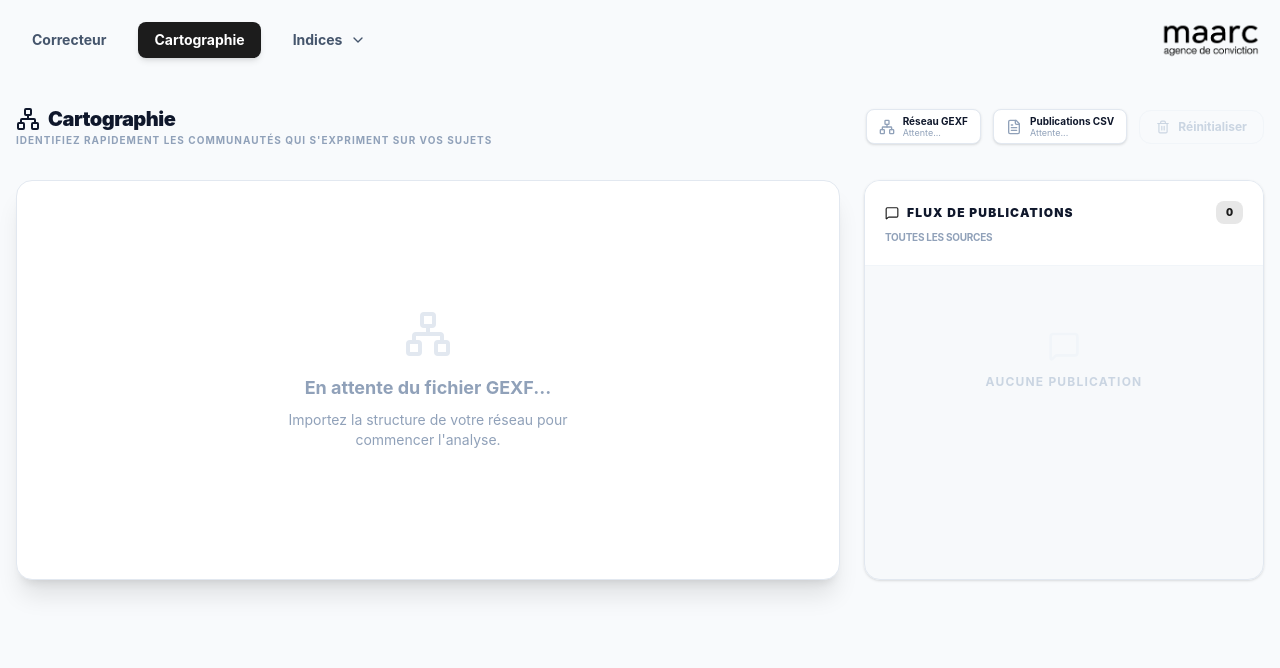
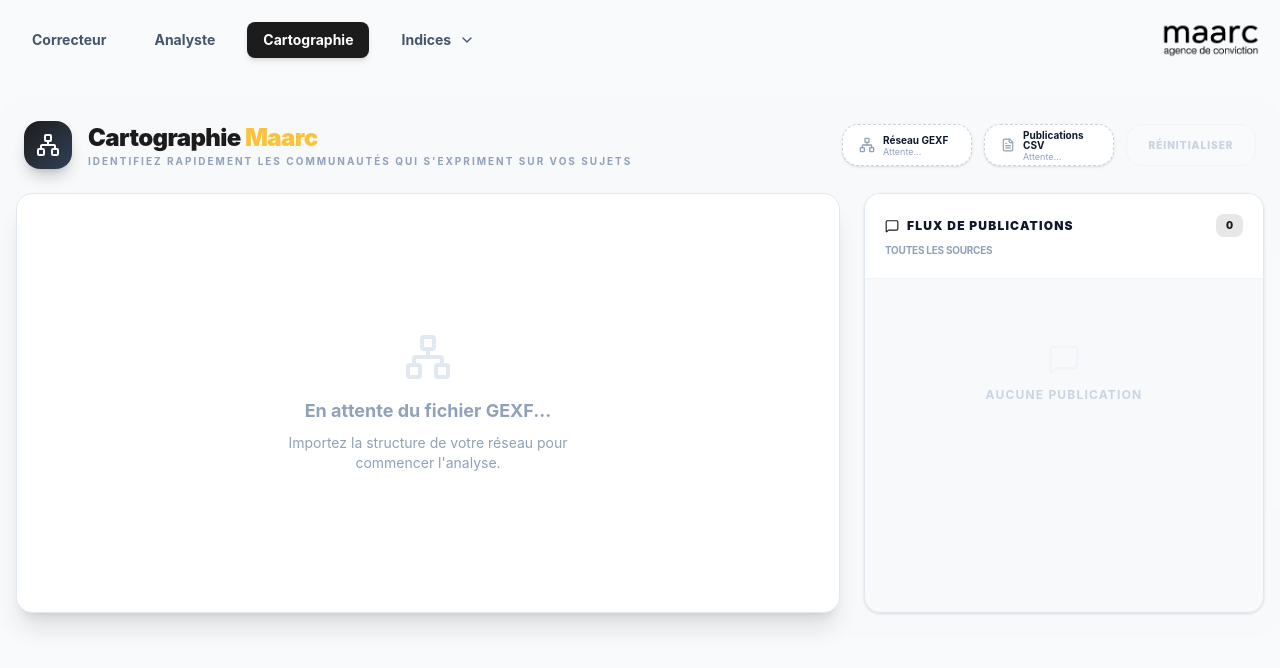
Before and after one commit to maxencedc1/maarc-watch-dashboard, a React (Vite) app: page / in a window 1280 px wide. Both pictures are taken after a click on the button "Cartographie". Shown: the top 668 px of the page. Built offline with nearby package versions, Linux system fonts and the light colour scheme.

Commit message:
Add files via upload

```diff
--- a/src/App.tsx
+++ b/src/App.tsx
@@ -6,7 +6,7 @@
 import { ChevronDown } from 'lucide-react';
 
 export default function App() {
-  const [currentView, setCurrentView] = useState<'indices' | 'correcteur' | 'cartographie'>('correcteur');
+  const [currentView, setCurrentView] = useState<'indices' | 'correcteur' | 'analyste' | 'cartographie'>('correcteur');
   const [activeTab, setActiveTab] = useState('visibilite');
   const [scrolled, setScrolled] = useState(false);
 
@@ -46,10 +46,22 @@
               className={`px-4 py-2 rounded-lg text-sm font-bold transition-all ${
                 currentView === 'correcteur'
                   ? 'bg-secondary text-white shadow-md'
-                  : 'text-slate-600 hover:bg-slate-100'
+                  : 'text-slate-600 hover:bg-primary hover:text-secondary'
               }`}
             >
               Correcteur
+            </button>
+
+            {/* Analyste Button */}
+            <button
+              onClick={() => setCurrentView('analyste')}
+              className={`px-4 py-2 rounded-lg text-sm font-bold transition-all ${
+                currentView === 'analyste'
+                  ? 'bg-secondary text-white shadow-md'
+                  : 'text-slate-600 hover:bg-primary hover:text-secondary'
+              }`}
+            >
+              Analyste
             </button>
 
             {/* Cartographie Button */}
@@ -58,7 +70,7 @@
               className={`px-4 py-2 rounded-lg text-sm font-bold transition-all ${
                 currentView === 'cartographie'
                   ? 'bg-secondary text-white shadow-md'
-                  : 'text-slate-600 hover:bg-slate-100'
+                  : 'text-slate-600 hover:bg-primary hover:text-secondary'
               }`}
             >
               Cartographie
@@ -70,7 +82,7 @@
                 className={`flex items-center gap-2 px-4 py-2 rounded-lg text-sm font-bold transition-all ${
                   currentView === 'indices'
                     ? 'bg-secondary text-white shadow-md'
-                    : 'text-slate-600 hover:bg-slate-100'
+                    : 'text-slate-600 hover:bg-primary hover:text-secondary'
                 }`}
               >
                 Indices
@@ -87,7 +99,7 @@
                       className={`w-full text-left px-4 py-3 text-sm font-bold transition-colors ${
                         currentView === 'indices' && activeTab === tab.id
                           ? 'bg-slate-50 text-secondary border-l-4 border-secondary'
-                          : 'text-slate-600 hover:bg-slate-50 hover:text-secondary'
+                          : 'text-slate-600 hover:bg-primary hover:text-secondary'
                       }`}
                     >
                       {tab.label}
@@ -124,6 +136,13 @@
           ))
         ) : currentView === 'correcteur' ? (
           <Correcteur />
+        ) : currentView === 'analyste' ? (
+          <div className="max-w-7xl mx-auto px-4 py-12">
+            <div className="bg-white rounded-2xl border border-slate-200 shadow-xl p-12 text-center">
+              <h2 className="text-2xl font-black text-slate-900 uppercase tracking-widest mb-4">Analyste</h2>
+              <p className="text-slate-400 font-bold uppercase tracking-tight">Cette page est en cours de développement.</p>
+            </div>
+          </div>
         ) : (
           <Cartographie />
         )}
--- a/src/components/Cartographie.tsx
+++ b/src/components/Cartographie.tsx
@@ -667,21 +667,23 @@
   }, [publications, selectedNode, graph]);
 
   return (
-    <div className="max-w-[1600px] mx-auto px-4 flex flex-col gap-6 h-auto pb-6">
-      <div className="flex items-center justify-between shrink-0 py-2">
-        <div>
-          <h1 className="text-xl font-black text-slate-900 flex items-center gap-2 tracking-tight text-secondary">
+    <div className="max-w-7xl mx-auto px-4 py-6 flex flex-col gap-6 bg-slate-50/50 rounded-3xl">
+      <div className="flex flex-col sm:flex-row items-center justify-between shrink-0 px-2 gap-4">
+        <div className="flex items-center gap-4">
+          <div className="w-12 h-12 rounded-2xl bg-gradient-to-br from-secondary to-slate-700 flex items-center justify-center text-white shadow-lg shadow-secondary/20">
             <Network size={24} />
-            Cartographie
-          </h1>
-          <p className="text-slate-400 text-[10px] font-bold uppercase tracking-widest">Identifiez rapidement les communautés qui s'expriment sur vos sujets</p>
+          </div>
+          <div>
+            <h1 className="text-2xl font-black text-secondary tracking-tight">Cartographie <span className="text-primary">Maarc</span></h1>
+            <p className="text-[10px] text-slate-400 font-bold uppercase tracking-[0.2em]">Identifiez rapidement les communautés qui s'expriment sur vos sujets</p>
+          </div>
         </div>
 
         <div className="flex items-center gap-3">
           {/* Compact GEXF Upload */}
-          <div className="flex items-center gap-2 bg-white border border-slate-200 rounded-lg px-3 py-1.5 hover:border-secondary transition-colors group relative shadow-sm">
+          <div className="w-[130px] flex items-center gap-2 bg-white border border-dashed border-slate-300 rounded-2xl px-4 h-[42px] hover:border-secondary transition-colors group relative shadow-sm">
             <Network size={16} className={graph ? 'text-emerald-500' : 'text-slate-400'} />
-            <div className="flex flex-col">
+            <div className="flex flex-col justify-center">
               <span className="text-[10px] font-bold text-slate-900 leading-none">Réseau GEXF</span>
               <span className="text-[9px] text-slate-400 leading-none mt-0.5">{graph ? 'Chargé' : 'Attente...'}</span>
             </div>
@@ -690,9 +692,9 @@
           </div>
 
           {/* Compact CSV Upload */}
-          <div className="flex items-center gap-2 bg-white border border-slate-200 rounded-lg px-3 py-1.5 hover:border-secondary transition-colors group relative shadow-sm">
+          <div className="w-[130px] flex items-center gap-2 bg-white border border-dashed border-slate-300 rounded-2xl px-4 h-[42px] hover:border-secondary transition-colors group relative shadow-sm">
             <FileText size={16} className={publications.length > 0 ? 'text-emerald-500' : 'text-slate-400'} />
-            <div className="flex flex-col">
+            <div className="flex flex-col justify-center">
               <span className="text-[10px] font-bold text-slate-900 leading-none">Publications CSV</span>
               <span className="text-[9px] text-slate-400 leading-none mt-0.5">{publications.length > 0 ? `${publications.length} posts` : 'Attente...'}</span>
             </div>
@@ -703,13 +705,12 @@
           <button
             onClick={clearGraph}
             disabled={!graph && publications.length === 0}
-            className={`flex items-center gap-2 px-4 py-2 text-xs font-bold rounded-xl transition-all border ${
+            className={`w-[130px] flex items-center justify-center gap-2 px-4 h-[42px] text-[10px] font-black uppercase tracking-widest rounded-2xl transition-all border ${
               (graph || publications.length > 0)
                 ? 'text-red-500 bg-red-50 border-red-100 hover:bg-red-100'
                 : 'text-slate-300 bg-slate-50 border-slate-100 cursor-not-allowed'
             }`}
           >
-            <Trash2 size={14} />
             Réinitialiser
           </button>
         </div>
@@ -717,7 +718,7 @@
 
       <div className="flex-1 grid grid-cols-12 gap-6 min-h-0">
         {/* Left Column: Map (Expanded) */}
-        <div className="col-span-8 relative bg-white rounded-2xl border border-slate-200 shadow-xl overflow-hidden flex flex-col min-h-0 h-[400px]">
+        <div className="col-span-8 relative bg-white rounded-2xl border border-slate-200 shadow-xl overflow-hidden flex flex-col min-h-0 h-[420px]">
           {!graph ? (
             <div className="flex-1 flex flex-col items-center justify-center p-12 text-center">
               <Network size={48} className="text-slate-200 mb-4" />
@@ -788,7 +789,7 @@
         </div>
 
         {/* Right Column: Publications (Styled) */}
-        <div className="col-span-4 bg-slate-50/50 rounded-2xl border border-slate-200 shadow-sm flex flex-col min-h-0 h-[400px] overflow-hidden">
+        <div className="col-span-4 bg-slate-50/50 rounded-2xl border border-slate-200 shadow-sm flex flex-col min-h-0 h-[420px] overflow-hidden">
           <div className="p-5 bg-white border-b border-slate-100 shrink-0">
             <div className="flex items-center justify-between mb-1.5">
               <h2 className="text-xs font-black text-slate-900 flex items-center gap-2 uppercase tracking-widest">
--- a/src/components/Dashboard.tsx
+++ b/src/components/Dashboard.tsx
@@ -16,7 +16,8 @@
   Info,
   Play,
   RotateCcw,
-  Building2
+  Building2,
+  Trash2
 } from 'lucide-react';
 
 interface PlatformMetrics {
@@ -142,16 +143,17 @@
   ] as const;
 
   return (
-    <div className="min-h-screen bg-white p-4 md:p-8 font-sans text-secondary">
-      <div className="max-w-6xl mx-auto">
+    <div className="max-w-7xl mx-auto px-4 py-6 flex flex-col gap-6 bg-slate-50/50 rounded-3xl">
       {/* Header */}
-        <header className="mb-12 flex flex-col md:flex-row md:items-center justify-between gap-4 relative">
-          <div className="flex-1">
-            <h1 className="text-4xl font-black tracking-tight text-secondary uppercase">{title}</h1>
-            <p className="text-slate-500 mt-2 font-medium">Développé par la cellule de veille Maarc Watch</p>
+      <header className="flex flex-col sm:flex-row items-center justify-between shrink-0 px-2 gap-4">
+        <div className="flex items-center gap-4">
+          <div className="w-12 h-12 rounded-2xl bg-gradient-to-br from-secondary to-slate-700 flex items-center justify-center text-white shadow-lg shadow-secondary/20">
+            <TrendingUp size={24} />
           </div>
-          <div className="flex items-center gap-6">
-            {/* Logo moved to TopBar */}
+          <div>
+            <h1 className="text-2xl font-black text-secondary tracking-tight">{title} <span className="text-primary">Maarc</span></h1>
+            <p className="text-[10px] text-slate-400 font-bold uppercase tracking-[0.2em]">Développé par la cellule de veille Maarc Watch</p>
+          </div>
         </div>
       </header>
 
@@ -278,22 +280,22 @@
               </motion.div>
             </div>
 
-            <div className="p-6 bg-slate-50 rounded-2xl border border-slate-200 space-y-4">
+            <div className="p-6 bg-secondary rounded-2xl border border-slate-700 space-y-4 shadow-xl">
               <div className="flex items-start gap-4">
-                <Info className="w-5 h-5 text-secondary mt-1" />
-                <div className="text-xs text-slate-600 leading-relaxed space-y-6 flex-1">
+                <Info className="w-5 h-5 text-primary mt-1" />
+                <div className="text-xs text-slate-300 leading-relaxed space-y-6 flex-1">
                   <div className="space-y-3">
-                    <p className="font-bold text-7 uppercase tracking-widest text-[10px]">Pondération de la Formule</p>
-                    <div className="flex flex-wrap items-center gap-3 font-mono text-sm bg-white p-3 rounded-lg border border-slate-200">
+                    <p className="font-bold text-slate-400 uppercase tracking-widest text-[10px]">Pondération de la Formule</p>
+                    <div className="flex flex-wrap items-center gap-3 font-mono text-sm bg-slate-800 p-3 rounded-lg border border-slate-700">
                       <div className="flex items-center gap-3">
                         <input
                           type="number"
                           step="0.1"
                           value={params.alpha}
                           onChange={(e) => handleParamChange('alpha', e.target.value)}
-                          className="w-20 bg-slate-50 border border-slate-200 rounded-lg px-3 py-2 text-center text-secondary font-bold text-base focus:ring-2 focus:ring-4/20 outline-none transition-all"
+                          className="w-20 bg-slate-900 border border-slate-700 rounded-lg px-3 py-2 text-center text-white font-bold text-base focus:ring-2 focus:ring-primary/20 outline-none transition-all"
                         />
-                        <span className="text-slate-400">×</span>
+                        <span className="text-slate-500">×</span>
                         <span className="text-4 font-black">Score M</span>
                       </div>
                       <span className="text-primary font-bold">+</span>
@@ -303,9 +305,9 @@
                           step="0.1"
                           value={params.beta}
                           onChange={(e) => handleParamChange('beta', e.target.value)}
-                          className="w-20 bg-slate-50 border border-slate-200 rounded-lg px-3 py-2 text-center text-secondary font-bold text-base focus:ring-2 focus:ring-6/20 outline-none transition-all"
+                          className="w-20 bg-slate-900 border border-slate-700 rounded-lg px-3 py-2 text-center text-white font-bold text-base focus:ring-2 focus:ring-primary/20 outline-none transition-all"
                         />
-                        <span className="text-slate-400">×</span>
+                        <span className="text-slate-500">×</span>
                         <span className="text-6 font-black">Score I</span>
                       </div>
                       <span className="text-primary font-bold">+</span>
@@ -315,47 +317,47 @@
                           step="0.1"
                           value={params.gamma}
                           onChange={(e) => handleParamChange('gamma', e.target.value)}
-                          className="w-20 bg-slate-50 border border-slate-200 rounded-lg px-3 py-2 text-center text-secondary font-bold text-base focus:ring-2 focus:ring-5/20 outline-none transition-all"
+                          className="w-20 bg-slate-900 border border-slate-700 rounded-lg px-3 py-2 text-center text-white font-bold text-base focus:ring-2 focus:ring-primary/20 outline-none transition-all"
                         />
-                        <span className="text-slate-400">×</span>
+                        <span className="text-slate-500">×</span>
                         <span className="text-5 font-black">Score P</span>
                       </div>
                     </div>
                   </div>
 
                   <div className="space-y-3">
-                    <p className="font-bold text-7 uppercase tracking-widest text-[10px]">Seuils de Normalisation (Max)</p>
+                    <p className="font-bold text-slate-400 uppercase tracking-widest text-[10px]">Seuils de Normalisation (Max)</p>
                     <ul className="grid grid-cols-3 gap-3">
-                      <li className="flex flex-col gap-2 bg-white p-3 rounded-xl border border-slate-200">
+                      <li className="flex flex-col gap-2 bg-slate-800 p-3 rounded-xl border border-slate-700">
                         <span className="font-bold text-4 text-[10px] uppercase tracking-wider">M (Mentions)</span>
                         <input
                           type="text"
                           value={formatNumber(params.mpMax)}
                           onChange={(e) => setParams(p => ({ ...p, mpMax: parseFormattedNumber(e.target.value) }))}
-                          className="w-full bg-slate-50 border border-slate-200 rounded-lg px-2 py-1.5 text-right text-slate-900 font-mono font-bold text-xs focus:ring-2 focus:ring-4/20 outline-none transition-all"
+                          className="w-full bg-slate-900 border border-slate-700 rounded-lg px-2 py-1.5 text-right text-white font-mono font-bold text-xs focus:ring-2 focus:ring-primary/20 outline-none transition-all"
                         />
                       </li>
-                      <li className="flex flex-col gap-2 bg-white p-3 rounded-xl border border-slate-200">
+                      <li className="flex flex-col gap-2 bg-slate-800 p-3 rounded-xl border border-slate-700">
                         <span className="font-bold text-6 text-[10px] uppercase tracking-wider">I (Interactions)</span>
                         <input
                           type="text"
                           value={formatNumber(params.eMax)}
                           onChange={(e) => setParams(p => ({ ...p, eMax: parseFormattedNumber(e.target.value) }))}
-                          className="w-full bg-slate-50 border border-slate-200 rounded-lg px-2 py-1.5 text-right text-slate-900 font-mono font-bold text-xs focus:ring-2 focus:ring-6/20 outline-none transition-all"
+                          className="w-full bg-slate-900 border border-slate-700 rounded-lg px-2 py-1.5 text-right text-white font-mono font-bold text-xs focus:ring-2 focus:ring-primary/20 outline-none transition-all"
                         />
                       </li>
-                      <li className="flex flex-col gap-2 bg-white p-3 rounded-xl border border-slate-200">
+                      <li className="flex flex-col gap-2 bg-slate-800 p-3 rounded-xl border border-slate-700">
                         <span className="font-bold text-5 text-[10px] uppercase tracking-wider">P (Portée)</span>
                         <input
                           type="text"
                           value={formatNumber(params.pMax)}
                           onChange={(e) => setParams(p => ({ ...p, pMax: parseFormattedNumber(e.target.value) }))}
-                          className="w-full bg-slate-50 border border-slate-200 rounded-lg px-2 py-1.5 text-right text-slate-900 font-mono font-bold text-xs focus:ring-2 focus:ring-5/20 outline-none transition-all"
+                          className="w-full bg-slate-900 border border-slate-700 rounded-lg px-2 py-1.5 text-right text-white font-mono font-bold text-xs focus:ring-2 focus:ring-primary/20 outline-none transition-all"
                         />
                       </li>
                     </ul>
                   </div>
-                  <p className="text-[10px] italic text-slate-400 border-t border-slate-200 pt-3">
+                  <p className="text-[10px] italic text-slate-500 border-t border-slate-700 pt-3">
                     Chaque indicateur est normalisé sur 100 par rapport à son seuil maximum avant l'application des coefficients de pondération.
                   </p>
                 </div>
@@ -368,7 +370,7 @@
             <button
               onClick={calculateScore}
               disabled={isCalculating}
-                className="group relative flex-1 flex items-center justify-center gap-2 bg-primary text-secondary py-3.5 rounded-xl font-black uppercase tracking-wider shadow-lg hover:bg-primary/90 active:scale-[0.98] transition-all disabled:opacity-70 disabled:cursor-not-allowed overflow-hidden text-[10px]"
+              className="group relative flex-1 flex items-center justify-center gap-2 bg-primary text-secondary h-[42px] rounded-2xl font-black uppercase tracking-widest shadow-lg hover:bg-primary/90 active:scale-[0.98] transition-all disabled:opacity-70 disabled:cursor-not-allowed overflow-hidden text-[10px]"
             >
               {isCalculating ? (
                 <motion.div
@@ -394,9 +396,8 @@
 
             <button
               onClick={resetMetrics}
-                className="flex items-center justify-center gap-2 bg-white text-slate-400 px-4 py-3.5 rounded-xl font-bold border border-slate-200 shadow-sm hover:bg-slate-50 hover:text-secondary active:scale-[0.98] transition-all text-[10px] uppercase tracking-wider"
+              className="w-[130px] flex items-center justify-center gap-2 px-4 h-[42px] text-[10px] font-black uppercase tracking-widest rounded-2xl transition-all border text-red-500 bg-red-50 border-red-100 hover:bg-red-100"
             >
-                <RotateCcw className="w-3.5 h-3.5" />
               <span>Réinitialiser</span>
             </button>
           </div>
@@ -467,6 +468,5 @@
           </div>
         </div>
       </div>
-    </div>
     );
   }
```
Also changed, not shown: src/components/Correcteur.tsx (+13 -9 lines). Lines whose indentation alone changed are shown as unchanged.
